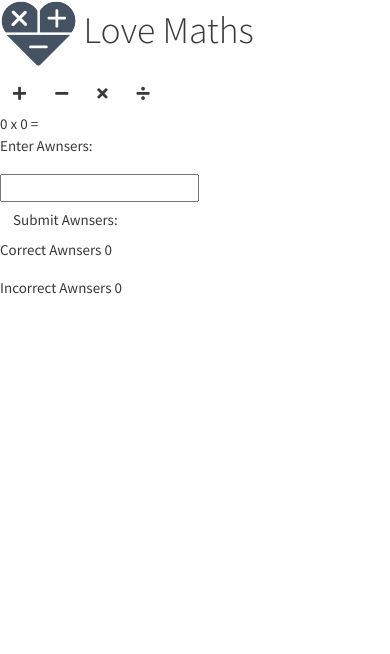
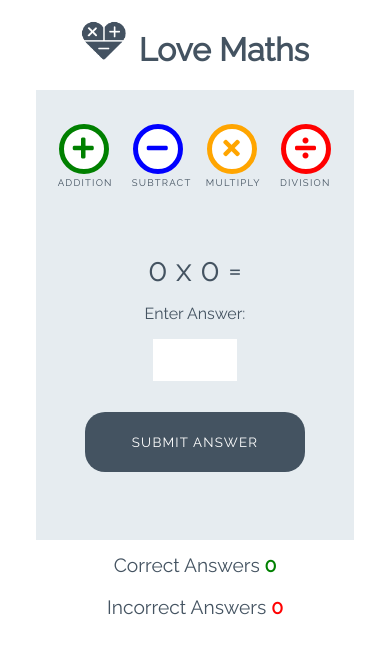
Before and after one commit to AaronLyons1/love-Maths, a plain HTML site: page index.html in a window 390 px wide. Drawn offline with nearby package versions, Linux system fonts and the light colour scheme.

Commit message:
CSS ADDED

```diff
--- a/assets/css/style.css
+++ b/assets/css/style.css
@@ -0,0 +1,250 @@
+body {
+    background-color: white;
+    font-family: "Raleway", sans-serif;
+    color: #445361;
+    text-align: center;
+}
+
+/* --------- Heading */
+
+.heading {
+    text-align: center;
+    font-size: 2.5rem;
+}
+
+.logo {
+    height: 40px;
+    padding-right: 5px;
+}
+
+/* --------- Game layout */
+
+.game-area {
+    background-color: #E6ECF0;
+    box-sizing: border-box;
+    width: 85%;
+    height: 65vh;
+    max-height: 450px;
+    max-width: 830px;
+    margin-left: auto;
+    margin-right: auto;
+    padding: 1%;
+}
+
+.question-area {
+    width: 50%;
+    font-size: 2rem;
+    margin: auto;
+    padding: 50px 0;
+}
+
+.question-area span {
+    padding: 0 15px;
+}
+
+.score-area {
+    margin: 5px auto;
+    width: 60%;
+    font-size: 1.2rem;
+}
+
+.controls-area {
+    width: 85%;
+    margin: 30px auto;
+}
+
+#score {
+    color: green;
+    font-weight: bold;
+}
+
+#incorrect {
+    color: red;
+    font-weight: bold;
+}
+
+.answer-message {
+    display: none;
+    font-size: 1rem;
+}
+
+#answer-box {
+    border: none;
+    color: #445361;
+    display: inline-block;
+    height: 40px;
+    width: 80px;
+    font-size: 1.2rem;
+}
+
+.scores {
+    display: inline-block;
+    padding: 25px;
+}
+
+/* --------- Buttons */
+
+.btn {
+    width: 220px;
+    height: 60px;
+    font-family: "Raleway", sans-serif;
+    text-transform: uppercase;
+    letter-spacing: 1.2px;
+    color: white;
+}
+
+.btn:focus {
+    outline: none;
+}
+
+.btn--big {
+    padding-top: 10px;
+    border-radius: 50%;
+    background-color: white;
+    border: 10px solid;
+    width: 100px;
+    height: 100px;
+    font-size: 3.2rem;
+    margin: 0 30px;
+    transition: all 0.5s;
+}
+
+.btn--big::after{
+    content: attr(data-type);
+    font-size: 1rem;
+    color: #445361;
+    position: relative;
+    left: -0.5em;
+}
+
+.btn--blue {
+    border-color: blue;
+    color: blue;
+}
+
+.btn--blue:active,
+.btn--blue:hover {
+    background-color: darkblue;
+    color: white;
+}
+
+.btn--orange {
+    border-color: orange;
+    color: orange;
+}
+
+.btn--orange:active,
+.btn--orange:hover {
+    background-color: darkorange;
+    color: white;
+}
+
+.btn--red {
+    border-color: red;
+    color: red;
+}
+
+.btn--red:active,
+.btn--red:hover {
+    background-color: darkred;
+    color: white;
+}
+
+.btn--green {
+    border-color: green;
+    color: green;
+}
+
+.btn--green:active,
+.btn--green:hover {
+    background-color: darkgreen;
+    color: white;
+}
+
+.btn--gray {
+    margin-top: 25px;
+    background-color: #445361;
+    border: 1px transparent;
+    border-radius: 20px;
+}
+
+.btn--gray:active,
+.btn--gray:hover {
+    background-color: #0d1013;
+}
+
+/* --------- Media queries */
+
+@media (max-width: 414px) {
+    .controls-area {
+        width: 100%;
+    }
+
+    .btn--big {
+        margin: 0 10px;
+        padding: 5px;
+        border: 5px solid;
+        width: 50px;
+        height: 50px;
+        font-size: 1.5rem;
+    }
+
+    .btn--big::after {
+        font-size: 0.6rem;
+        left: -0.7rem;
+    }
+
+    .question-area {
+        padding: 10% 0;
+        width: 100%;
+    }
+
+    .question-area span {
+        padding: 0;
+    }
+
+    .answer-message {
+        display: block;
+    }
+
+    #answer-box {
+        display: block;
+        margin: 0 auto;
+    }
+    .btn--gray {
+        margin-top: 0;
+    }
+
+    .score-area {
+        width: 100%;
+    }
+
+    .scores {
+        margin: 0.5em auto;
+        display: block;
+        padding: 5px;
+    }
+
+    .heading {
+        font-size: 2rem;
+    }
+}
+
+@media (max-width: 320px) {
+    .game-area {
+        height: 70vh;
+    }
+
+    .controls-area {
+        width: 75%;
+        margin: 10px auto;
+    }
+
+    .btn--big {
+        margin: 10px 10px;
+    }
+    .question-area {
+        padding: 10px 0;
+    }
+
+}
--- a/index.html
+++ b/index.html
@@ -1,16 +1,19 @@
 <!DOCTYPE html>
 <html lang="en">
+
 <head>
     <meta charset="UTF-8">
     <meta name="viewport" content="width=device-width, initial-scale=1.0">
-    <meta http-equiv="X-UA-Compatible" content="ie=edge">
-    <meta name="Description" content="Enter your description here"/>
-    <link rel="stylesheet" href="https://use.fontawesome.com/releases/v5.7.2/css/all.css" integrity="sha384-fnmOCqbTlWIlj8LyTjo7mOUStjsKC4pOpQbqyi7RrhN7udi9RwhKkMHpvLbHG9Sr" crossorigin="anonymous">
-    <link rel="stylesheet" href="https://cdnjs.cloudflare.com/ajax/libs/bootswatch/4.6.0/cosmo/bootstrap.min.css">
-    <link rel="stylesheet" href="https://cdnjs.cloudflare.com/ajax/libs/font-awesome/5.15.4/css/all.min.css">
+
+    <!-- font awesome and google fonts -->
+    <link rel="stylesheet" href="https://use.fontawesome.com/releases/v5.7.2/css/all.css"
+        integrity="sha384-fnmOCqbTlWIlj8LyTjo7mOUStjsKC4pOpQbqyi7RrhN7udi9RwhKkMHpvLbHG9Sr" crossorigin="anonymous">
+    <link href="https://fonts.googleapis.com/css?family=Raleway%7CRighteous" rel="stylesheet">
+
     <link rel="stylesheet" href="assets/css/style.css">
-    <title>Title</title>
+    <title>Document</title>
 </head>
+
 <body>
     <h1 class="heading">
         <img class="logo" src="assets/images/logo.png" alt="logo"> Love Maths
@@ -18,38 +21,36 @@
 
     <div class="game-area">
         <div class="controls-area">
-            <button class="btn btn--big btn--green">
+            <button data-type="addition" class="btn btn--big btn--green">
                 <i class="fas fa-plus"></i>
             </button>
-            <button class="btn btn--big btn--blue">
+            <button data-type="subtract" class="btn btn--big btn--blue">
                 <i class="fas fa-minus"></i>
             </button>
-            <button class="btn btn--big btn--orange">
+            <button data-type="multiply" class="btn btn--big btn--orange">
                 <i class="fas fa-times"></i>
             </button>
-            <button class="btn btn--big btn--red">
+            <button data-type="division" class="btn btn--big btn--red">
                 <i class="fas fa-divide"></i>
             </button>
         </div>
-        <div class="questions-are">
+        <div class="question-area">
             <span id="operand1">0</span>
             <span id="operator">x</span>
             <span id="operand2">0</span>
             <span>=</span>
-            <p class="awnser-message"> Enter Awnsers:</p>
+            <p class="answer-message">Enter Answer:</p>
             <input id="answer-box" type="number">
         </div>
-        <button class="btn btn--grey">Submit Awnsers:</button>
+        <button data-type="submit" class="btn btn--gray">Submit Answer</button>
     </div>
 
     <div class="score-area">
-        <p class="scores">Correct Awnsers <span id="score">0</span></p>
-        <p class="scores">Incorrect Awnsers <span id="incorrect">0</span> </p>
+        <p class="scores">Correct Answers <span id="score">0</span></p>
+        <p class="scores">Incorrect Answers <span id="incorrect">0</span></p>
     </div>
 
     <script src="assets/js/script.js"></script>
-    <script src="https://cdnjs.cloudflare.com/ajax/libs/jquery/3.5.1/jquery.slim.min.js"></script>
-    <script src="https://cdnjs.cloudflare.com/ajax/libs/popper.js/1.16.1/umd/popper.min.js"></script>
-    <script src="https://cdnjs.cloudflare.com/ajax/libs/twitter-bootstrap/4.6.0/js/bootstrap.min.js"></script>
 </body>
+
 </html>
```
